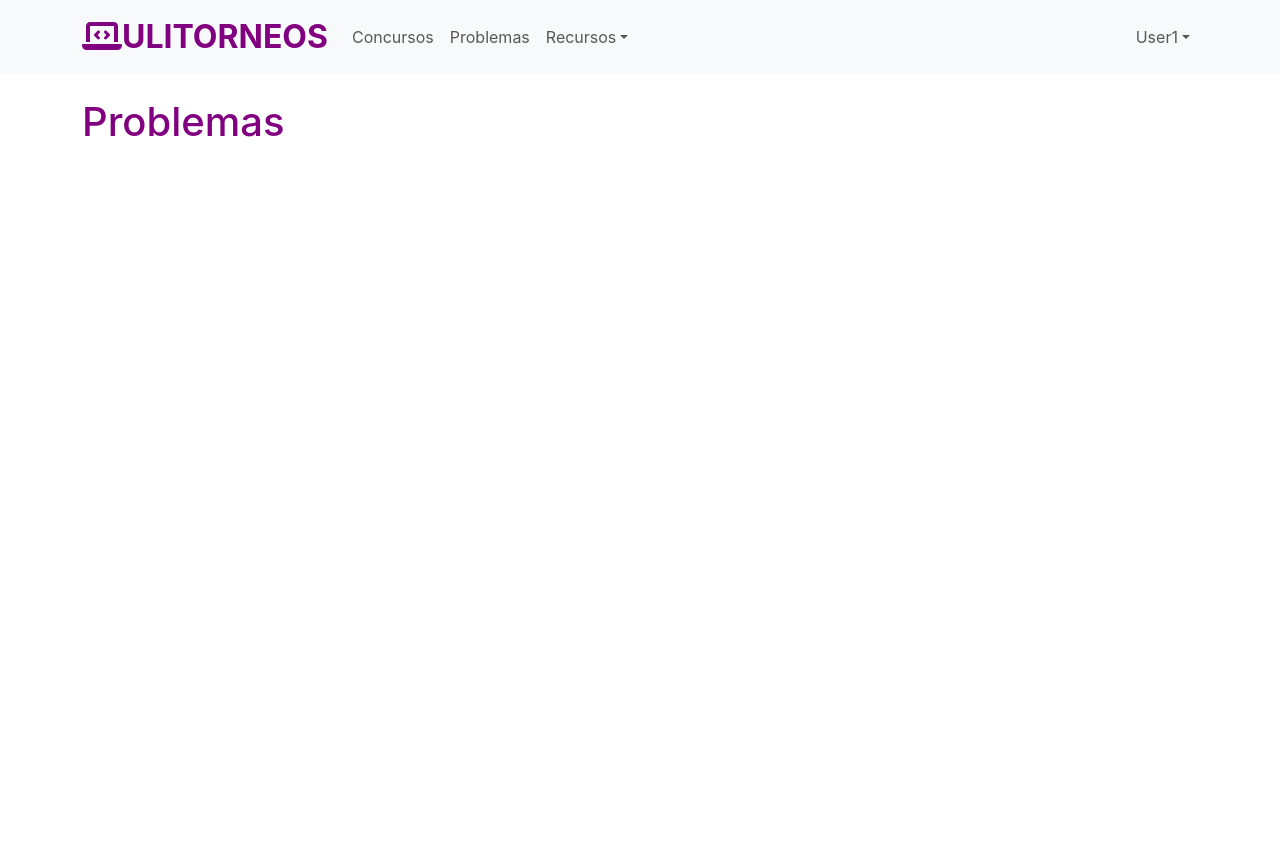
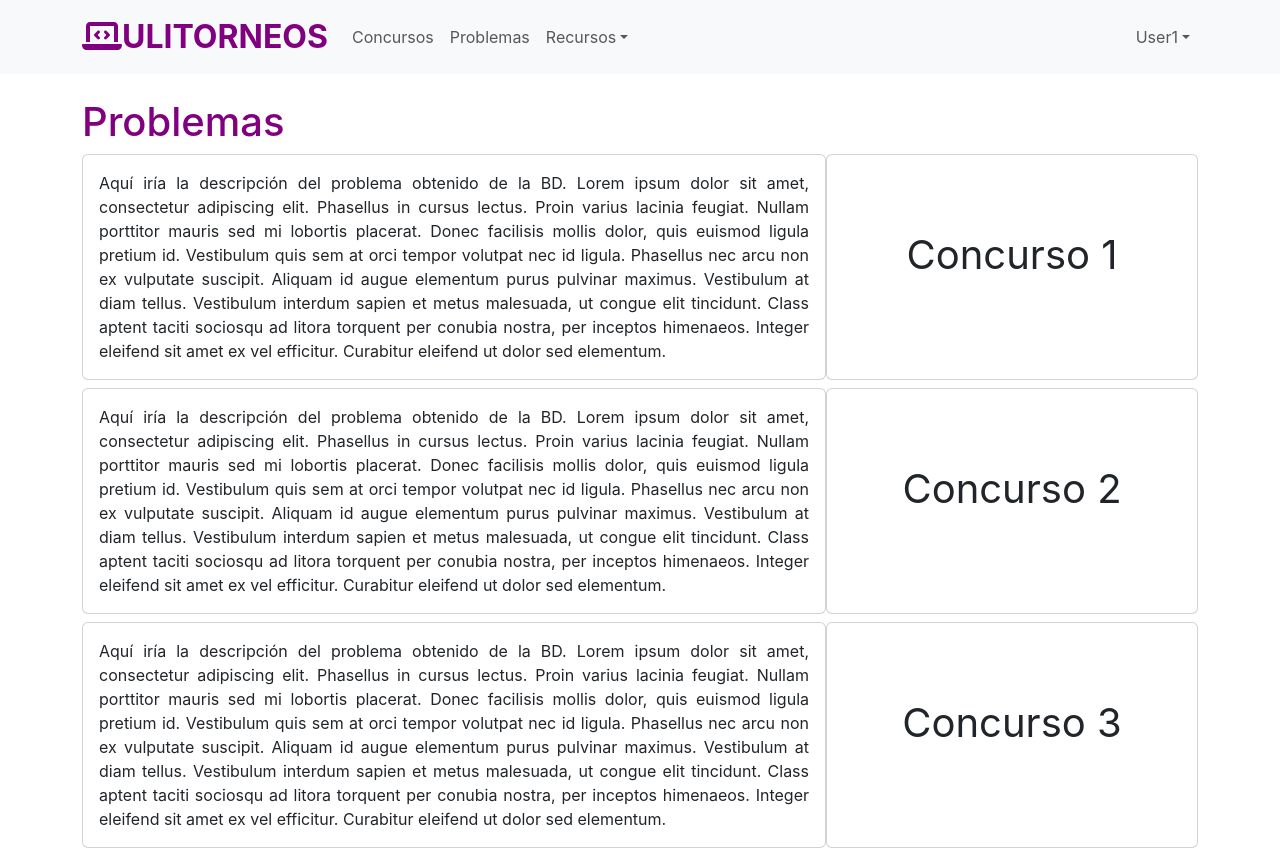
Before and after one commit to fmdd00/web-prueba, a React (Create React App) app: page /problemas in a window 1280 px wide. Before the commit the page ends 800 px from the top, so only its background shows below. Built offline with nearby package versions, Linux system fonts and the light colour scheme.

Commit message:
avance de vista de problemas

```diff
--- a/src/components/modules/Problemas.js
+++ b/src/components/modules/Problemas.js
@@ -1,5 +1,6 @@
 import React from "react";
 import BarLog from "../bar/BarLog";
+import Card from 'react-bootstrap/Card';
 
 const Problemas = () => {
   return (
@@ -9,6 +10,69 @@ const Problemas = () => {
         <h1 className="text-left" style={{ color: "#800080" }}>
           Problemas
         </h1>
+        <div className="row g-0 mb-2">
+          <Card className="col-sm-6 col-md-8">
+            <Card.Body style={{ textAlign:"justify" }}>
+                Aquí iría la descripción del problema obtenido de la BD.
+              Lorem ipsum dolor sit amet, consectetur adipiscing elit. Phasellus
+              in cursus lectus. Proin varius lacinia feugiat. Nullam porttitor
+              mauris sed mi lobortis placerat. Donec facilisis mollis dolor,
+              quis euismod ligula pretium id. Vestibulum quis sem at orci tempor
+              volutpat nec id ligula. Phasellus nec arcu non ex vulputate
+              suscipit. Aliquam id augue elementum purus pulvinar maximus.
+              Vestibulum at diam tellus. Vestibulum interdum sapien et metus
+              malesuada, ut congue elit tincidunt. Class aptent taciti sociosqu
+              ad litora torquent per conubia nostra, per inceptos himenaeos.
+              Integer eleifend sit amet ex vel efficitur. Curabitur eleifend ut
+              dolor sed elementum.
+            </Card.Body>
+          </Card>
+          <Card className="col-6 col-md-4">
+            <Card.Body className="fs-1" style={{ textAlign:"center", padding:"70px 0" }}>Concurso 1</Card.Body>
+          </Card>
+        </div>
+        <div className="row g-0 mb-2">
+          <Card className="col-sm-6 col-md-8">
+            <Card.Body style={{ textAlign:"justify" }}>
+                Aquí iría la descripción del problema obtenido de la BD.
+              Lorem ipsum dolor sit amet, consectetur adipiscing elit. Phasellus
+              in cursus lectus. Proin varius lacinia feugiat. Nullam porttitor
+              mauris sed mi lobortis placerat. Donec facilisis mollis dolor,
+              quis euismod ligula pretium id. Vestibulum quis sem at orci tempor
+              volutpat nec id ligula. Phasellus nec arcu non ex vulputate
+              suscipit. Aliquam id augue elementum purus pulvinar maximus.
+              Vestibulum at diam tellus. Vestibulum interdum sapien et metus
+              malesuada, ut congue elit tincidunt. Class aptent taciti sociosqu
+              ad litora torquent per conubia nostra, per inceptos himenaeos.
+              Integer eleifend sit amet ex vel efficitur. Curabitur eleifend ut
+              dolor sed elementum.
+            </Card.Body>
+          </Card>
+          <Card className="col-6 col-md-4">
+            <Card.Body className="fs-1" style={{ textAlign:"center", padding:"70px 0" }}>Concurso 2</Card.Body>
+          </Card>
+        </div>
+        <div className="row g-0 mb-2">
+          <Card className="col-sm-6 col-md-8">
+            <Card.Body style={{ textAlign:"justify" }}>
+                Aquí iría la descripción del problema obtenido de la BD.
+              Lorem ipsum dolor sit amet, consectetur adipiscing elit. Phasellus
+              in cursus lectus. Proin varius lacinia feugiat. Nullam porttitor
+              mauris sed mi lobortis placerat. Donec facilisis mollis dolor,
+              quis euismod ligula pretium id. Vestibulum quis sem at orci tempor
+              volutpat nec id ligula. Phasellus nec arcu non ex vulputate
+              suscipit. Aliquam id augue elementum purus pulvinar maximus.
+              Vestibulum at diam tellus. Vestibulum interdum sapien et metus
+              malesuada, ut congue elit tincidunt. Class aptent taciti sociosqu
+              ad litora torquent per conubia nostra, per inceptos himenaeos.
+              Integer eleifend sit amet ex vel efficitur. Curabitur eleifend ut
+              dolor sed elementum.
+            </Card.Body>
+          </Card>
+          <Card className="col-6 col-md-4">
+            <Card.Body className="fs-1" style={{ textAlign:"center", padding:"70px 0" }}>Concurso 3</Card.Body>
+          </Card>
+        </div>
       </div>
     </div>
   );
```
